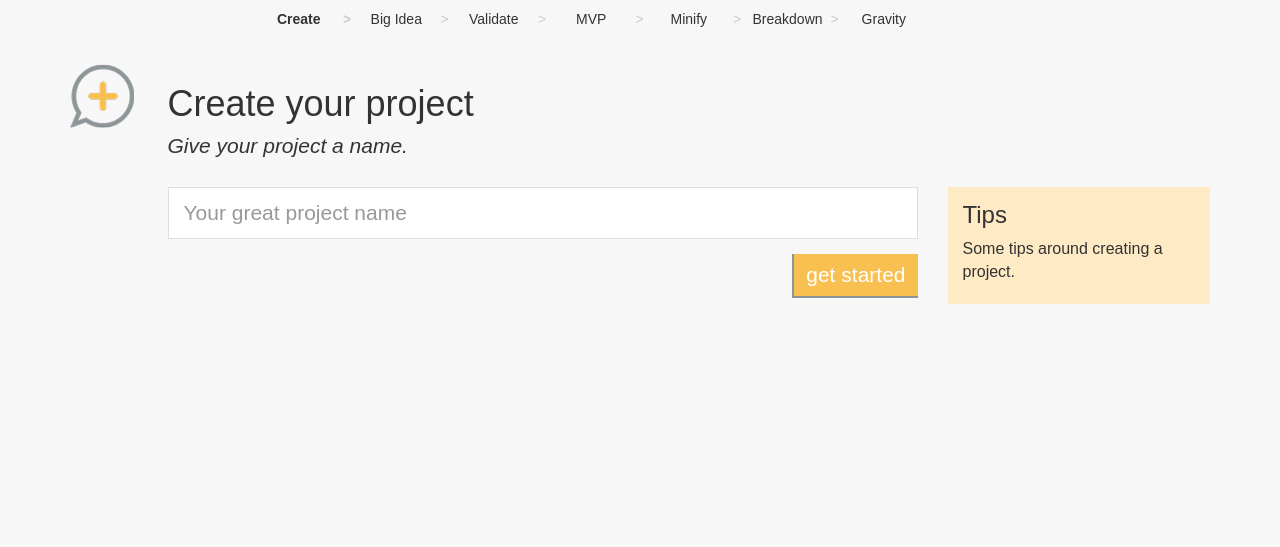
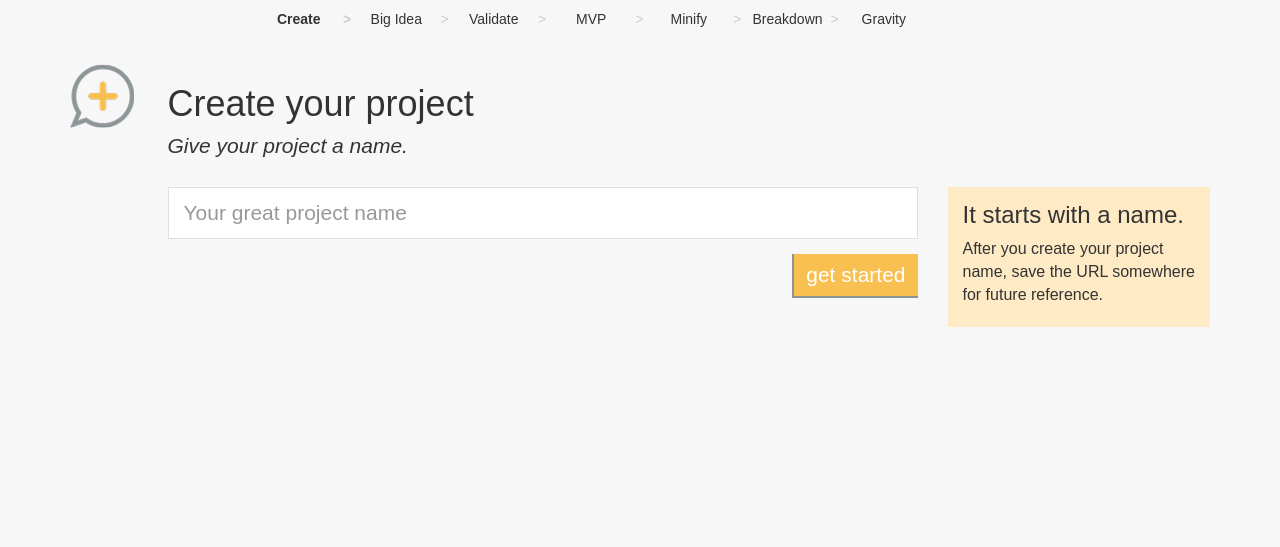
Before and after one commit to pinch-tn/pinch-app, a Django app: page /walkthrough/ in a window 1280 px wide. Shown: the part 51-598 px from the top of the page. Run offline with Django 3.2, Linux system fonts and the light colour scheme; parts of the project's set-up code (start-up, migrations or seed data) failed here and were passed over; some libraries are stand-ins or nearby versions.

Commit message:
added messaging

```diff
--- a/pinch/templates/create_project.html
+++ b/pinch/templates/create_project.html
@@ -35,8 +35,8 @@
 
         <div class="col-md-3">
           <div class="info-panel">
-            <h3>Tips</h3>
-            <p>Some tips around creating a project.</p>
+            <h3>It starts with a name.</h3>
+            <p>After you create your project name, save the URL somewhere for future reference.</p>
           </div>
         </div>
 
```
